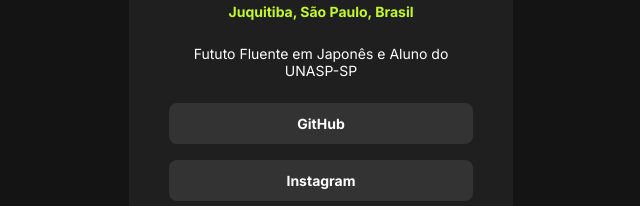
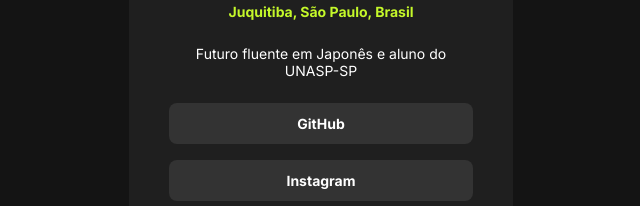
Before and after one commit to Domfalatudo/link-tree, a plain HTML site: page index.html in a window 1280 px wide. Shown: the part 341-547 px from the top of the page, 319-959 px from the left. Drawn offline with Linux system fonts and the light colour scheme.

Commit message:
Finalização do projeto

```diff
--- a/index.html
+++ b/index.html
@@ -14,7 +14,7 @@
 
           <strong>Juquitiba, São Paulo, Brasil</strong>
 
-          <p>Fututo Fluente em Japonês e Aluno do UNASP-SP</p>
+          <p>Futuro fluente em Japonês e aluno do UNASP-SP</p>
 
           <ul>
             <li>
```
